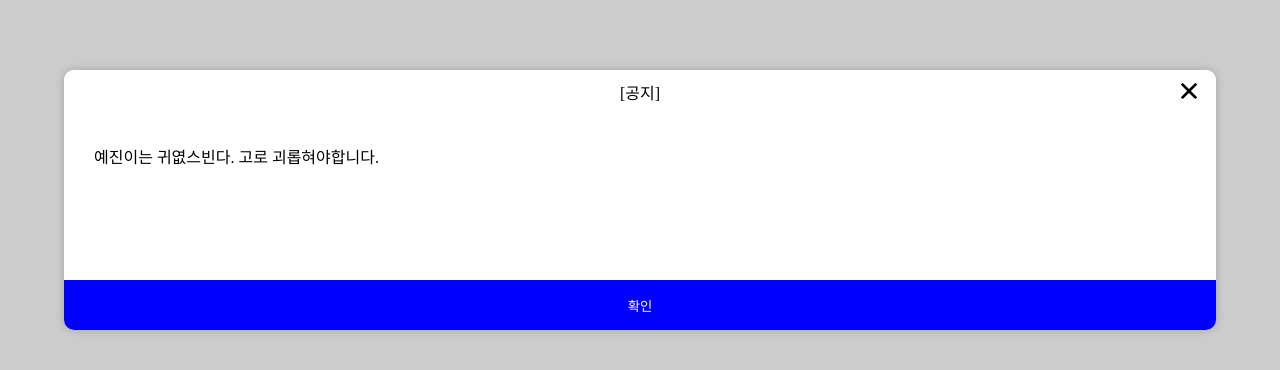
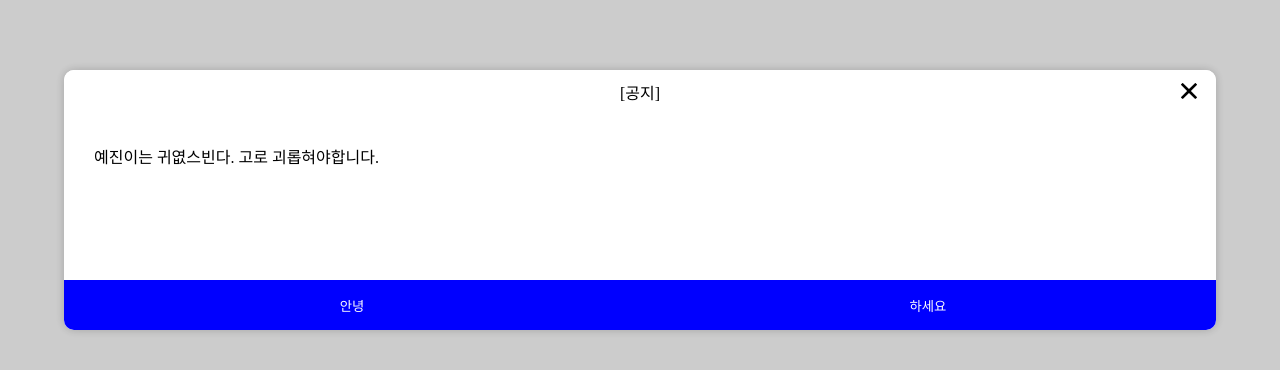
Before and after one commit to newkayak12/VUE2_BASE, a Vue app: page / in a window 1280 px wide. Both pictures are taken after a click on the button "modal". Shown: the part 200-570 px from the top of the page. Built offline with nearby package versions, Linux system fonts and the light colour scheme.

Commit message:
Design : add confirm modal

```diff
--- a/src/App.vue
+++ b/src/App.vue
@@ -21,7 +21,15 @@ export default{
   },
   methods:{
     test(){
-      this.$ModalState.alert("[공지]", '예진이는 귀엾스빈다. 고로 괴롭혀야합니다.', true, null, true )
+      // this.$ModalState.alert("[공지]", '예진이는 귀엾스빈다. 고로 괴롭혀야합니다.', true, null, true )
+      this.$ModalState.confirm("[공지]", '예진이는 귀엾스빈다. 고로 괴롭혀야합니다.', true, true, false, "안녕", "하세요",
+          this.po, this.ne  )
+    },
+    po(){
+      alert("1")
+    },
+    ne(){
+      alert('2')
     }
   }
 }
--- a/src/common/service/ModalState.js
+++ b/src/common/service/ModalState.js
@@ -7,7 +7,8 @@ class ModalState{
         this.$store.dispatch('layout/closeModal')
     }
     //alert
-    alert(_modalTitle ='', _contents = '',_isFooter=false, _callBack = ()=>{}, _isClose=false ){
+    alert(_modalTitle ='', _contents = '',_isFooter=false, _isClose=false,
+          _closeLetter="확인", _callBack = ()=>{}, ){
         const isAlert = true
         const isHeader = _modalTitle&&_modalTitle!==""? true:false
         const isFooter = _isFooter
@@ -15,7 +16,8 @@ class ModalState{
         const modalTitle = _modalTitle
         const modalContent={
             data:{
-                contents:_contents
+                contents:_contents,
+                closeLetter:_closeLetter
             },
             alertCallBack : _callBack,
         }
@@ -31,17 +33,23 @@ class ModalState{
     }
 
     //confirm
-    confirm( _modalTitle ='', _data = {},_isFooter=false, _positiveCallBack = ()=>{}, _negativeCallBack = ()=>{}, _isClose=false, _isFull=false) {
+    confirm( _modalTitle ='', _contents = "",_isFooter=false, _isClose=false,
+             _isFull=false, _positiveCloseLetter="확인", _negativeCloseLetter="취소",
+             _positiveCallBack = ()=>{}, _negativeCallBack = ()=>{}) {
         const isConfirm = true
-        const isHeader = modalTitle&&modalTitle!==""? true:false
+        const isHeader = _modalTitle&&_modalTitle!==""? true:false
         const isFooter = _isFooter
         const isFull = _isFull
         const modalTitle = _modalTitle
         const isClose = _isClose
         const modalContent = {
-            data:_data,
-            confirmPositiveCallBack:_positiveCallBack(),
-            confirmNegativeCallBack:_negativeCallBack(),
+            data:{
+                contents:_contents,
+                positiveCloseLetter:_positiveCloseLetter,
+                negativeCloseLetter:_negativeCloseLetter
+            },
+            confirmPositiveCallBack:_positiveCallBack,
+            confirmNegativeCallBack:_negativeCallBack,
         }
         const payload = {
             isConfirm:isConfirm,
@@ -57,7 +65,7 @@ class ModalState{
     //popup
     defaultPopup(_modalName ={}, _modalTitle ='', _data = {},_isFooter=false, _isClose=false, _isBack=false){
         const isPopup = true
-        const isHeader = modalTitle&&modalTitle!==""? true:false
+        const isHeader = _modalTitle&&_modalTitle!==""? true:false
         const isFull = false
         const isClose = _isClose
         const isBack = _isBack
--- a/src/components/modal/alertContainer/Alert.vue
+++ b/src/components/modal/alertContainer/Alert.vue
@@ -8,7 +8,7 @@
       {{modalState.modalContent.data.contents}}
     </div>
     <div class="modal-footer" v-if="modalState.isFooter">
-       <button @click="fnCallBackClose">확인</button>
+       <button @click="fnCallBackClose">{{ modalState.modalContent.data.closeLetter }}</button>
     </div>
   </div>
 </template>
--- a/src/components/modal/confirmContainer/Confirm.vue
+++ b/src/components/modal/confirmContainer/Confirm.vue
@@ -1,11 +1,15 @@
 <template>
-  <div class="confirm">
-    <div class="modal-header">
-
+  <div :class="confirm">
+    <div class="modal-header" v-if="modalState.isHeader">
+      <h1 class="modal-title">{{modalState.modalTitle}}</h1>
+      <img :src="xBtn" alt="" class="modal-close-btn" @click="fnClose">
     </div>
-    <component class="modal-body" />
-    <div class="modal-footer">
-
+    <div class="modal-body">
+      {{modalState.modalContent.data.contents}}
+    </div>
+    <div class="modal-footer" v-if="modalState.isFooter">
+      <button @click="fnPositiveCallBackClose">{{ modalState.modalContent.data.positiveCloseLetter }}</button>
+      <button @click="fnNegativeCallBackClose">{{ modalState.modalContent.data.negativeCloseLetter }}</button>
     </div>
   </div>
 </template>
@@ -18,6 +22,35 @@ export default {
       type:Object,
       default:{}
     }
+  },
+  data(){
+    return {
+      xBtn:require('@/assets/static/necessaries/x-symbol-svgrepo-com.svg')
+    }
+  },
+  computed:{
+    confirm(){
+      if(this.modalState.isFull){
+        return 'confirmFull'
+      }
+      return 'confirm'
+    },
+    isHeader(){
+
+    }
+  },
+  methods:{
+    fnClose(){
+      this.$ModalState.closeModal()
+    },
+    fnPositiveCallBackClose(){
+      this.modalState.modalContent.confirmPositiveCallBack()
+      this.$ModalState.closeModal()
+    },
+    fnNegativeCallBackClose(){
+      this.modalState.modalContent.confirmNegativeCallBack()
+      this.$ModalState.closeModal()
+    }
   }
 }
 </script>
@@ -25,14 +58,76 @@ export default {
 <style scoped>
 .confirm {
   position: absolute;
+  z-index: 1;
   top: 50%;
   left: 50%;
   transform: translate(-50%, -50%);
   width: 90%;
-  height: 30vh;
+  max-height: 60vh;
+  min-height: 20vh;
+  border-radius: 10px;
+  box-shadow: 0 0 10px rgba(0, 0, 0, 0.2);
   background: #fff;
-  border-radius: 10px;
-  z-index: 1;
+}
+.modal-header{
+  background-color: white;
+  width: 100%;
+  height: 50px;
+  padding: 1rem;
+  border-radius: 10px 10px 0 0;
+}
+.modal-title{
+  text-align: center;
+}
+.modal-close-btn{
+  position: fixed;
+  top:13px;
+  right:1.2rem;
+  width: 1rem;
+  height: 1rem;
+}
+.modal-body{
+  width: 100%;
+  padding: 30px;
+  max-height: calc(60vh - 100px);
+  min-height: 20vh;
+  overflow-y: scroll;
+  background: white;
+}
+.modal-footer{
+  height: 50px;
+  background: white;
+  border-radius: 0 0 10px 10px;
+  display: flex;
+  justify-content: center;
+  align-items: center;
+}
+.modal-footer button:nth-child(1) {
+  background: none;
+  border-right: #ffffff 1px solid;
+  border-radius: 0 0 0 10px;
+  outline: none;
+  border: none;
+  padding: 5px 20px;
+  width: 100%;
+  height: 50px;
+  background: blue;
+  color: #fff;
+}
+.modal-footer button:nth-child(2) {
+  background: none;
+  border-left: #ffffff  1px solid;
+  border-radius: 0 0 10px 0;
+  outline: none;
+  border: none;
+  padding: 5px 20px;
+  width: 100%;
+  height: 50px;
+  background: blue;
+  color: #fff;
+}
+.modal-footer button:hover {
+  background: royalblue;
 }
 
 </style>
```
